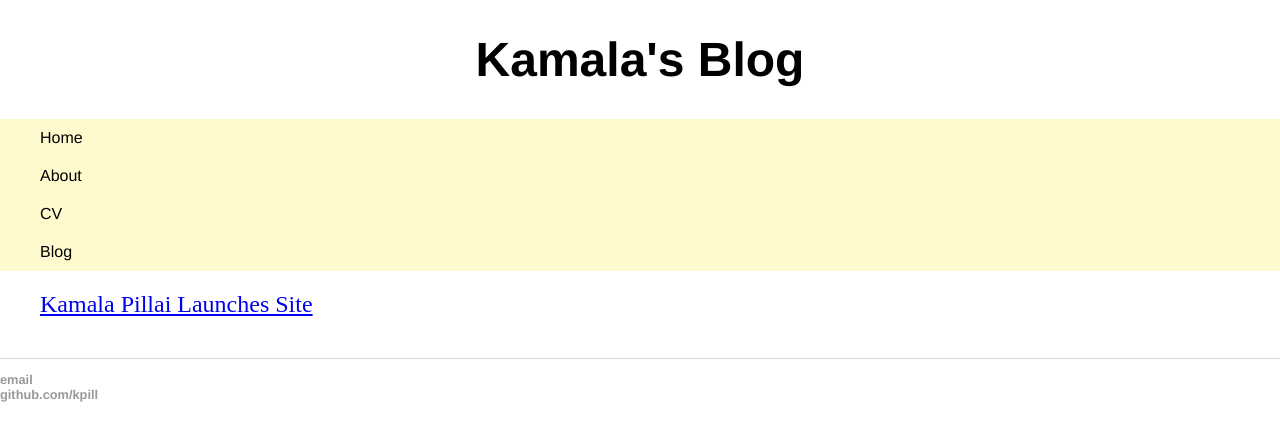
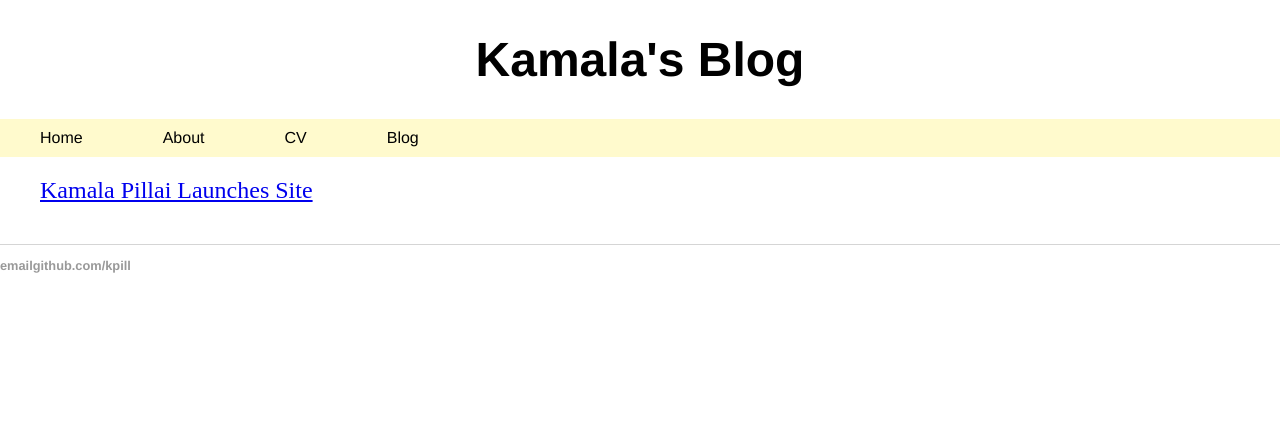
Before and after one commit to kpill/kpill.github.io, a Jekyll site: the page built from index.html, in a window 1280 px wide. Shown: the top 441 px of the page. Built offline with Jekyll 4.4.1, drawn with Linux system fonts in a browser that asks for light colours.

Commit message:
Update main.css

```diff
--- a/css/main.css
+++ b/css/main.css
@@ -30,13 +30,12 @@ nav ul {
     list-style-type: none;
     margin: 0;
     padding: 0;
-    left: 50%;
     overflow: hidden;
     background-color: LemonChiffon;
     width: 100%;
 }
 nav li, footer li {
-    float: none;
+    float: left;
 }
 a.nav {
     text-decoration: none;
```
